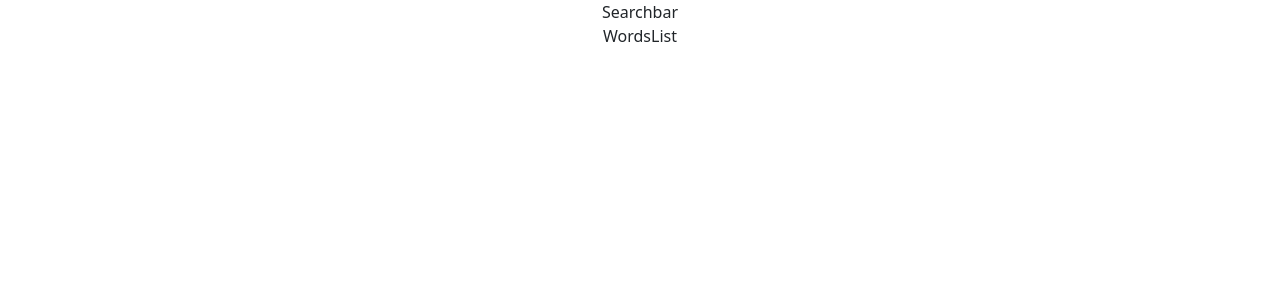
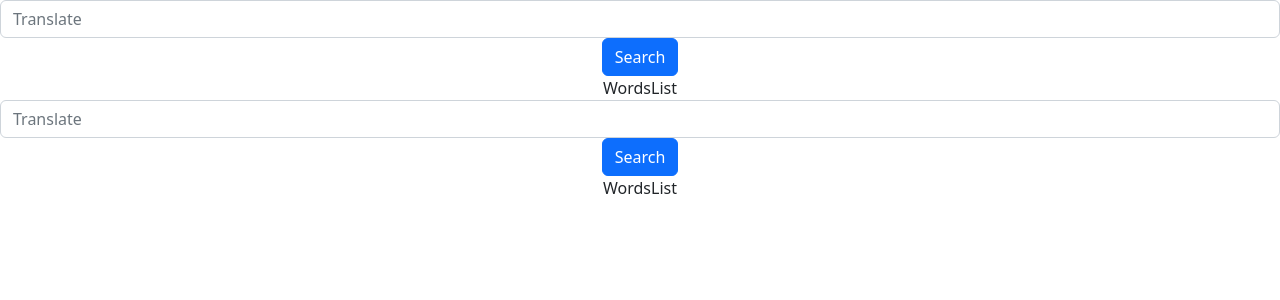
Before and after one commit to wiebkef/translator-frontend, a React (Create React App) app: page / in a window 1280 px wide. Shown: the top 300 px of the page. Built offline with nearby package versions, Linux system fonts and the light colour scheme.

Commit message:
set up routes

```diff
--- a/src/App.js
+++ b/src/App.js
@@ -1,6 +1,8 @@
 import "./App.css";
 import Searchbar from "./components/Searchbar";
 import WordsList from "./components/WordsList";
+import Word from "./components/Word";
+import NoWord from "./components/NoWord";
 import { Routes, Route, NavLink, Link } from "react-router-dom";
 import { useState, useEffect } from "react";
 
@@ -14,6 +16,12 @@ function App() {
   return (
     <div className="App">
       <Searchbar />
+      <Routes>
+        <Route path="/" element={<WordsList />} />
+        <Route path="words/:id" element={<Word />} />
+        <Route path="*" element={<NoWord />} />
+      </Routes>
+      <Searchbar />
       <WordsList />
     </div>
   );
--- a/src/components/Searchbar.js
+++ b/src/components/Searchbar.js
@@ -1,7 +1,40 @@
-import React from "react";
+import React, { useState } from "react";
+import Button from "react-bootstrap/Button";
+import Form from "react-bootstrap/Form";
+import Container from "react-bootstrap/Container";
+import Row from "react-bootstrap/Row";
+import Col from "react-bootstrap/Col";
 
 function Searchbar() {
-  return <div>Searchbar</div>;
+  const [search, setSearch] = useState("");
+  const [words, setWords] = useState([
+    { german: "Schule", english: "school" },
+    { german: "Stuhl", english: "chair" },
+    { german: "Tisch", english: "table" },
+  ]);
+
+  const handleSearchSubmit = (e) => {
+    e.preventDefault();
+    console.log(search);
+    /* Here we need to fetch from backend */
+    if (words.find()) {
+      /* render word */
+    }
+  };
+
+  return (
+    <Form>
+      <Form.Control
+        type="text"
+        placeholder="Translate"
+        value={search}
+        onChange={(e) => setSearch(e.target.value)}
+      />
+      <Button variant="primary" type="submit" onClick={handleSearchSubmit}>
+        Search
+      </Button>
+    </Form>
+  );
 }
 
 export default Searchbar;
```
